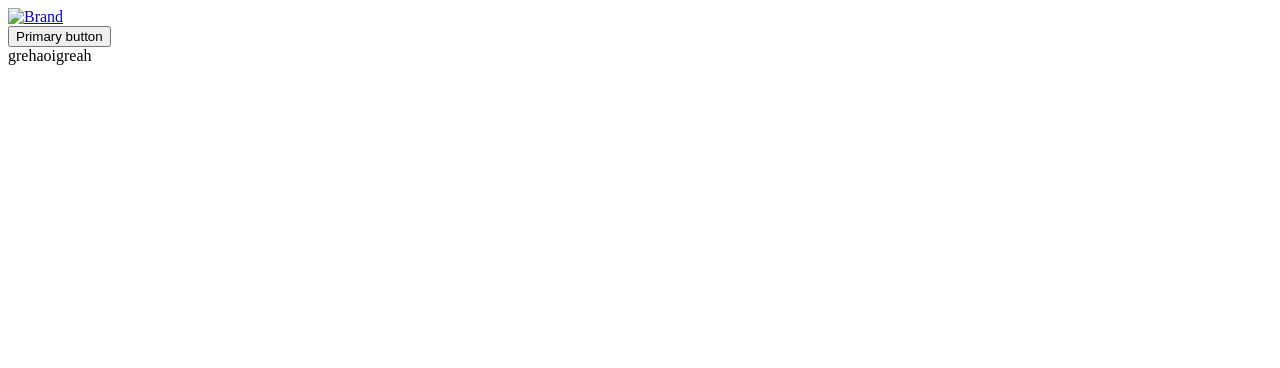
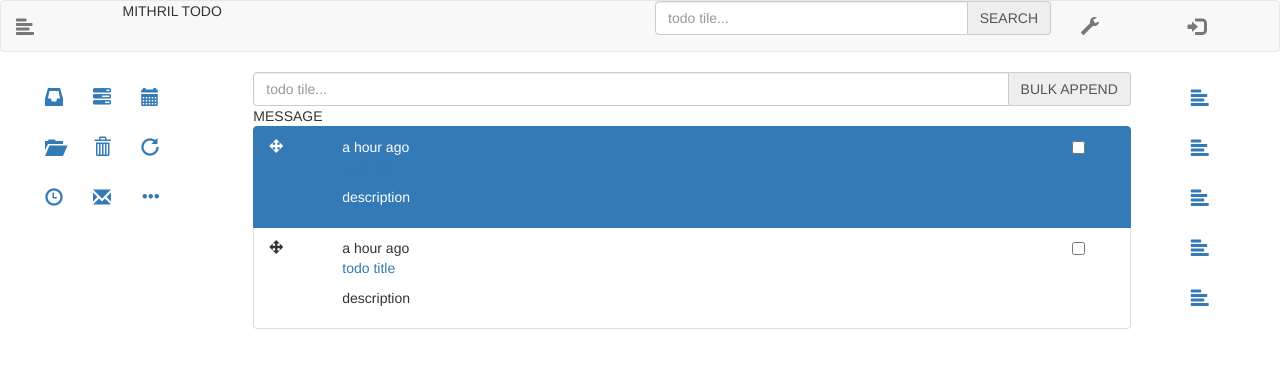
Before and after one commit to TakesxiSximada/mithril-todo, a website: page index.html in a window 1280 px wide. Drawn offline with nearby package versions, Linux system fonts and the light colour scheme.

Commit message:
update layout

```diff
--- a/index.html
+++ b/index.html
@@ -4,19 +4,132 @@
     <title>mithril todo</title>
     <meta http-equiv="Pragma" content="no-cache">
     <meta http-equiv="Cache-Control" content="no-cache">
+    <link rel="stylesheet" href="./bower_components/bootstrap/dist/css/bootstrap.min.css">
   </head>
   <body>
-    <nav class="navbar navbar-default">
-      <div class="container-fluid">
-        <div class="navbar-header">
-          <a class="navbar-brand" href="#">
-            <img alt="Brand" src="...">
-          </a>
+    <head>
+      <nav class="navbar navbar-default">
+        <div class="container-fluid">
+          <div class="navbar-header">
+            <div class="row">
+              <div class="col-xs-1 col-md-1">
+                <a class="navbar-brand" href="#"><span class="glyphicon glyphicon-align-left" aria-hidden="true"></span></a>
+              </div>
+
+              <div class="col-xs-5 col-md-5">
+                <p>MITHRIL TODO</p>
+              </div>
+
+              <div class="col-xs-4 col-md-4">
+                <div class="input-group">
+                  <input type="text" class="form-control" placeholder="todo tile..." aria-describedby="describe-todo-title">
+                  <span class="input-group-addon" id="describe-todo-title">SEARCH</span>
+                </div>
+              </div>
+
+              <div class="col-xs-1 col-md-1">
+                <a class="navbar-brand" href="#"><span class="glyphicon glyphicon-wrench" aria-hidden="true"></span></a>
+              </div>
+
+              <div class="col-xs-1 col-md-1">
+                <a class="navbar-brand" href="#"><span class="glyphicon glyphicon-log-in" aria-hidden="true"></span></a>
+              </div>
+            </div>
+          </div>
+        </div>
+      </nav>
+    </head>
+
+    <div class="container-fluid">
+      <div class="row-fluid">
+        <!-- left menu -->
+        <div class="col-xs-2 col-md-2">
+          <div><a class="navbar-brand" href="#"><span class="glyphicon glyphicon-inbox" aria-hidden="true"></span></a></div>
+          <div><a class="navbar-brand" href="#"><span class="glyphicon glyphicon-tasks" aria-hidden="true"></span></a></div>
+          <div><a class="navbar-brand" href="#"><span class="glyphicon glyphicon-calendar" aria-hidden="true"></span></a></div>
+          <div><a class="navbar-brand" href="#"><span class="glyphicon glyphicon-folder-open" aria-hidden="true"></span></a></div>
+          <div><a class="navbar-brand" href="#"><span class="glyphicon glyphicon-trash" aria-hidden="true"></span></a></div>
+          <div><a class="navbar-brand" href="#"><span class="glyphicon glyphicon-repeat" aria-hidden="true"></span></a></div>
+          <div><a class="navbar-brand" href="#"><span class="glyphicon glyphicon-time" aria-hidden="true"></span></a></div>
+          <div><a class="navbar-brand" href="#"><span class="glyphicon glyphicon-envelope" aria-hidden="true"></span></a></div>
+          <div><a class="navbar-brand" href="#"><span class="glyphicon glyphicon-option-horizontal" aria-hidden="true"></span></a></div>
+        </div>
+
+        <!-- main containts -->
+        <div class="col-xs-9 col-md-9">
+          <div class="container-fluid">
+            <div class="row-fluid">
+              <div class="span8">
+                <div class="input-group">
+                  <input type="text" class="form-control" placeholder="todo tile..." aria-describedby="describe-todo-title">
+                  <span class="input-group-addon" id="describe-todo-title">BULK APPEND</span>
+                </div>
+              </div>
+            </div>
+
+            <div class="row-fluid">
+              <span>MESSAGE</span>
+            </div>
+
+            <div class="row-fluid">
+              <div class="list-group">
+                <div class="list-group-item active">
+
+                  <div class="row">
+
+                    <div class="col-xs-1 col-md-1">
+                      <span class="glyphicon glyphicon-move" aria-hidden="true"></span>
+                    </div>
+
+                    <div class="col-xs-9 col-md-9">
+                      <span href="#">a hour ago</span>
+                      <p><a href="#">todo title</a></p>
+                      <p href="#">description</p>
+                    </div>
+
+                    <div class="col-xs-1 col-md-1"></div>
+                    <div class="col-xs-1 col-md-1">
+                      <input type="checkbox">
+                    </div>
+                  </div>
+                </div>
+
+                <div class="list-group-item">
+                  <div class="row">
+                    <div class="col-xs-1 col-md-1">
+                      <span class="glyphicon glyphicon-move" aria-hidden="true"></span>
+                    </div>
+
+                    <div class="col-xs-9 col-md-9">
+                      <span href="#">a hour ago</span>
+                      <p><a href="#">todo title</a></p>
+                      <p href="#">description</p>
+                    </div>
+
+                    <div class="col-xs-1 col-md-1"></div>
+                    <div class="col-xs-1 col-md-1">
+                      <input type="checkbox">
+                    </div>
+                  </div>
+                </div>
+              </div>
+            </div>
+          </div>
+        </div>
+
+        <!-- right containts -->
+        <div class="col-xs-1 col-md-1">
+          <a class="navbar-brand" href="#"><span class="glyphicon glyphicon-align-left" aria-hidden="true"></span></a>
+          <a class="navbar-brand" href="#"><span class="glyphicon glyphicon-align-left" aria-hidden="true"></span></a>
+          <a class="navbar-brand" href="#"><span class="glyphicon glyphicon-align-left" aria-hidden="true"></span></a>
+          <a class="navbar-brand" href="#"><span class="glyphicon glyphicon-align-left" aria-hidden="true"></span></a>
+          <a class="navbar-brand" href="#"><span class="glyphicon glyphicon-align-left" aria-hidden="true"></span></a>
         </div>
       </div>
-    </nav>
-    <button type="button" class="btn btn-primary btn-lg active">Primary button</button>
-    <div id="todo-input" />
+    </div>
+
+    <footer>
+    </footer>
     <script src="var/vendor.bundle.js"></script>
     <script src="var/index.bundle.js"></script>
   </body>
```
